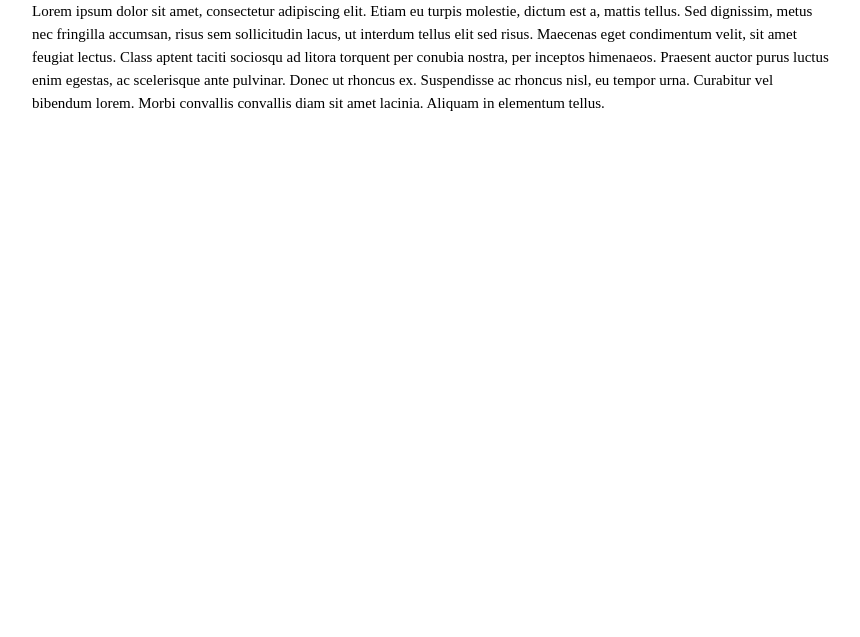
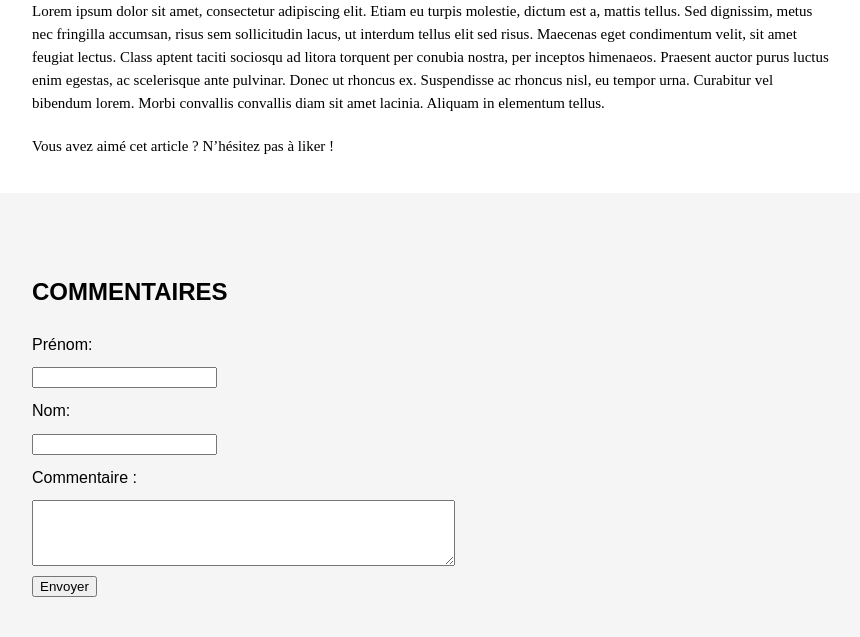
Before and after one commit to LineCab/blogart24, a PHP site: page /views/frontend/articles/article.php in a window 1280 px wide. Shown: the part 802-1439 px from the top of the page, without its empty margins (208-1068 px from the left). Before the commit the page ends 913 px from the top, so only its background shows below. Run offline with PHP 8.4, Linux system fonts and the light colour scheme.

Commit message:
html css js article 1

```diff
--- a/views/frontend/articles/article.php
+++ b/views/frontend/articles/article.php
@@ -8,21 +8,16 @@
     <link rel="stylesheet" href="views/backend/articles/create.php">
 </head>
 <body>
-    <!-- para texte sur les  10 premiere collone titre para colone de droite reste -->
-
     <header>
         <!-- rajouter le header -->
     </header>
 
     <section class="article1">
-
         <div class="container">
             <div class="titre">
-                 <h1> BORDEAUX BLIB : Bières Locales,
-                 <br>
-                 Sourires Mondiaux ! </h1>
-            <!-- rajouter like & comment dans le dossier j'ai oublié -->
+                <h1> BORDEAUX BLIB : Bières Locales, <br> Sourires Mondiaux ! </h1>
             </div>
+
 
             <div class="para1">
                 <p>
@@ -78,7 +73,72 @@
 
             </div>
 
-            <style>
+            <div class="like">
+                <p>Vous avez aimé cet article ? N’hésitez pas à liker !</p>
+            </div>
+        </div>
+    </section>
+
+    <section class="commentaires">
+        <div class="container">
+            <div class="titre">
+                <h2>COMMENTAIRES</h2>
+            </div>
+
+
+            <form id="comment-form" class="comment-form" onsubmit="return validateComment()">
+                <label for="fname">Prénom:</label>
+                <input type="text" id="fname" name="fname" required>
+
+                <label for="lname">Nom:</label>
+                <input type="text" id="lname" name="lname" required>
+
+                <label for="comment">Commentaire :</label>
+                <textarea id="comment" name="comment" rows="4" cols="50" required></textarea>
+
+                <button type="submit">Envoyer</button>
+            </form>
+
+            <!-- Liste des Commentaires -->
+            <ul id="comment-list" class="comment-list">
+                <!-- commentaires seront ajoutés ici -->
+            </ul>
+        </div>
+    </section>
+
+    <script>
+        function validateComment() {
+// verif du champs remplis
+            var fname = document.getElementById("fname").value;
+            var lname = document.getElementById("lname").value;
+            var comment = document.getElementById("comment").value;
+
+            if (fname === "" || lname === "" || comment === "") {
+                alert("Veuillez remplir tous les champs du commentaire.");
+                return false;
+            }
+
+            // ajouter ici le code pour enregistrer le commentaire côté serveur (PHP ou autre)
+
+            // Ajouter le commentaire à la liste visible
+
+            var commentList = document.getElementById("comment-list");
+            var li = document.createElement("li");
+            li.textContent = fname + " " + lname + ": " + comment;
+            commentList.appendChild(li);
+
+            // Effacer les champs du formulaire après l'envoi
+
+            document.getElementById("fname").value = "";
+            document.getElementById("lname").value = "";
+            document.getElementById("comment").value = "";
+
+            return false;
+        }
+    </script>
+
+    <style>
+
                     body {
                         font-family: Arial, sans-serif;
                         line-height: 1.6;
@@ -143,11 +203,32 @@
                         max-width: 48%;
                     }
 
-            </style>
+        .commentaires {
+            margin-top: 40px;
+        }
 
-        </div>
+        .comment-form {
+            margin-bottom: 20px;
+        }
 
-    </section>
+        .comment-form label,
+        .comment-form input,
+        .comment-form textarea,
+        .comment-form button {
+            display: block;
+            margin-bottom: 10px;
+        }
 
+        .comment-list {
+            list-style-type: none;
+            padding: 0;
+        }
+
+        .comment-list li {
+            border-bottom: 1px solid #ccc;
+            margin-bottom: 10px;
+            padding-bottom: 10px;
+        }
+    </style>
 </body>
 </html>
```
